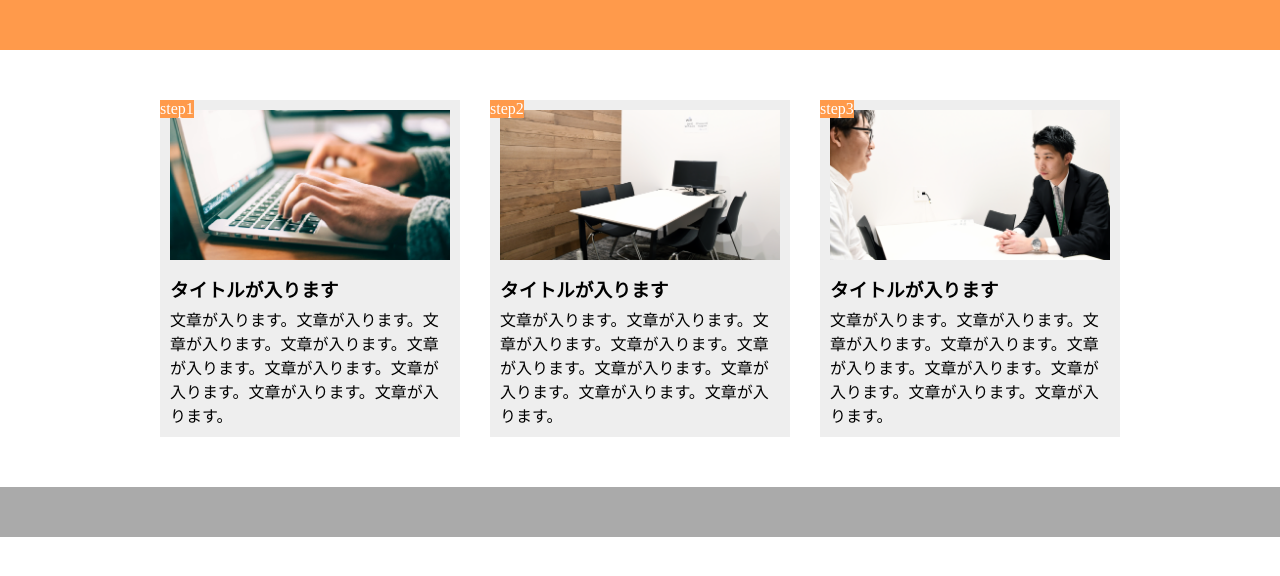
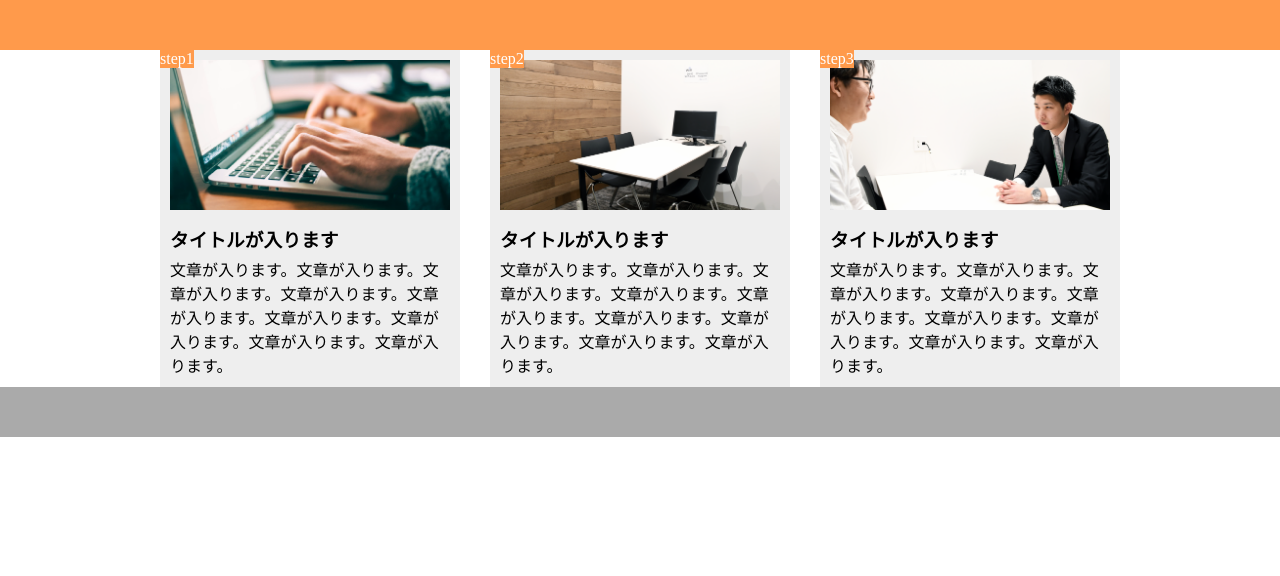
Before and after one commit to NANAKUNITA/chapter10, a plain HTML site: page chapter10/chapter10.html in a window 1280 px wide. Drawn offline with Linux system fonts and the light colour scheme.

Commit message:
Update chapter10.css

```diff
--- a/chapter10/chapter10.css
+++ b/chapter10/chapter10.css
@@ -11,7 +11,8 @@ header{
 
 main{
   width: 960px;
-  margin: 50px auto;
+  margin: 0px auto;
+  padding: 50px auto;
   display: flex;
 }
 
```
